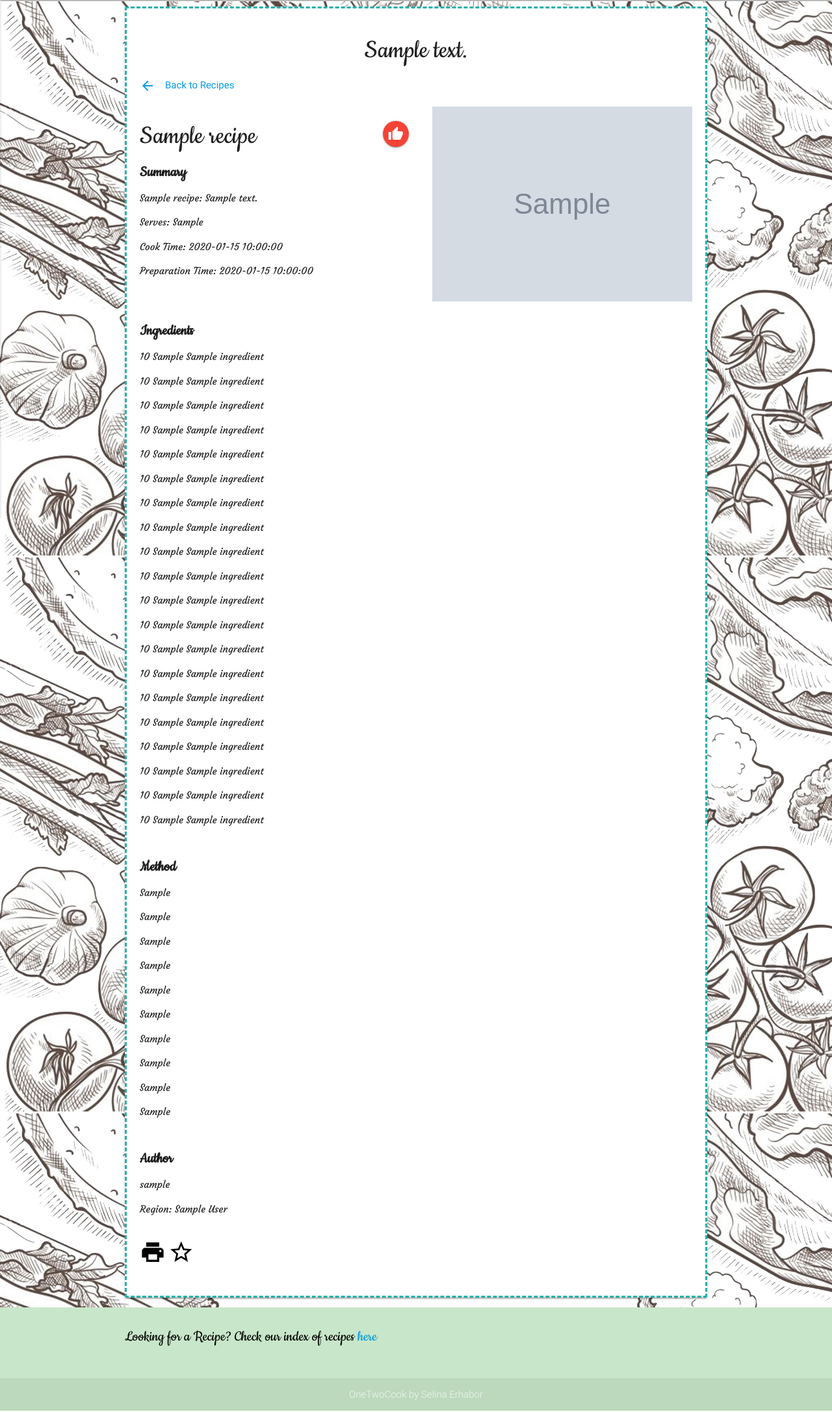
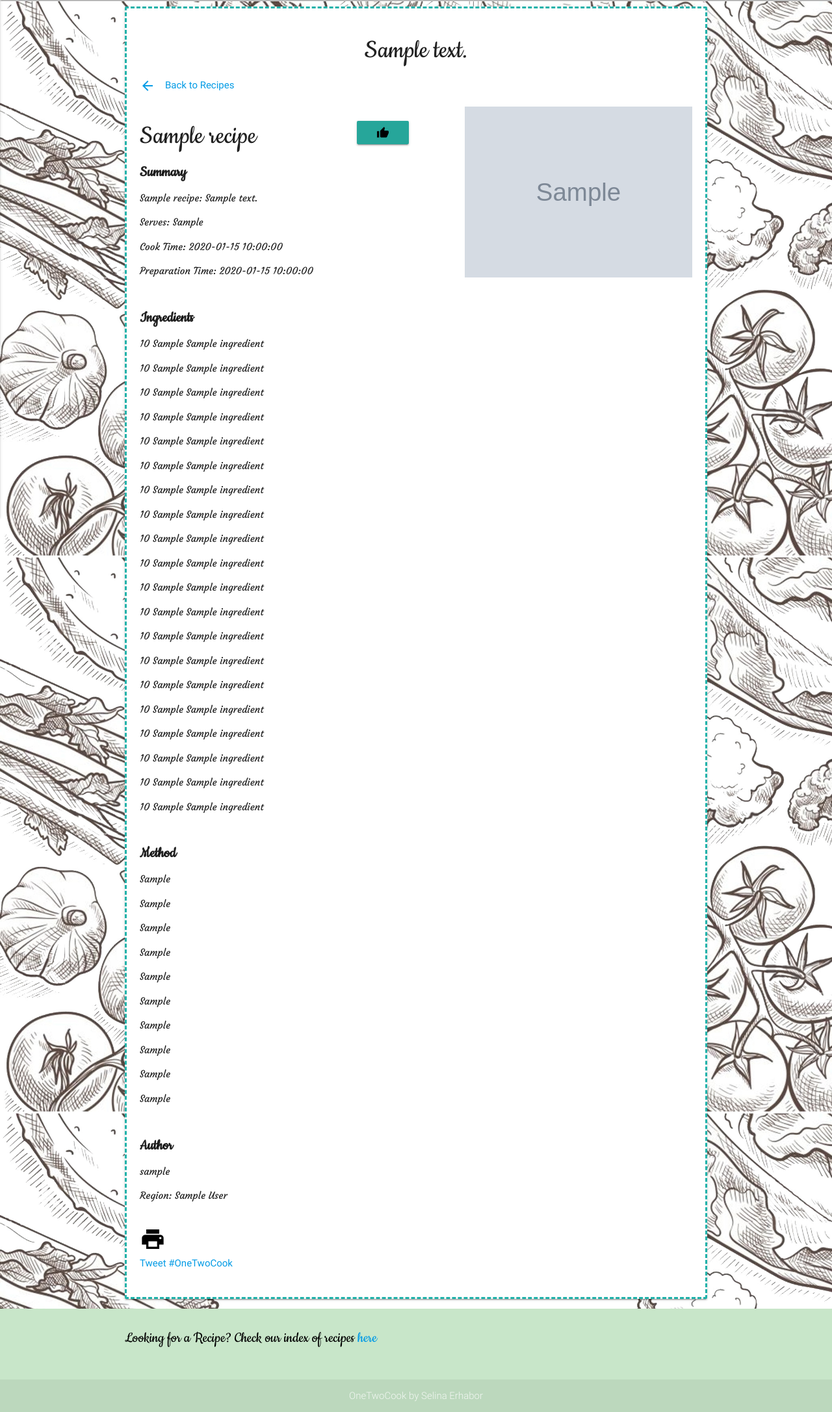
Before and after one commit to selinaerhabor/onetwocook, a Flask app: page /load_recipe/1 in a window 1280 px wide. Shown: the part 64-2237 px from the top of the page at 65% size. Run offline with Flask 2, Linux system fonts and the light colour scheme; the visitor is signed in with stand-in values (Sample User, id 1); grey boxes marked "Sample" are stand-in pictures; a database or web service that is not in the repository returns one stand-in record (values such as "Sample title"); some libraries are stand-ins or nearby versions.

Commit message:
Amendment of code structure to improve readability

```diff
--- a/app.py
+++ b/app.py
@@ -42,19 +42,19 @@ def home(username):
     return render_template('home.html',
     cuisines = mongo.db.cuisines.find().sort('cuisine_type', 1))
 
-### Add a Recipe Page
+### 'Add a Recipe' Page
 @app.route('/add_recipe')
 def add_recipe():
     cuisines = mongo.db.cuisines.find()
     return render_template('addrecipe.html', cuisines = cuisines)
 
-### Manage Your Recipes Page
+### 'Manage Your Recipes' Page
 @app.route('/manage_recipes')
 def manage_recipes():
     return render_template('managerecipes.html',
     recipes = mongo.db.recipes.find({'author.author_username' : session["username"]}))
 
-### Edit Recipe Page (via Manage Your Recipes)
+### 'Edit Recipe' Page (via 'Manage Your Recipes')
 @app.route('/edit_recipe/<recipe_id>')
 def edit_recipe(recipe_id):
     recipe_selected =  mongo.db.recipes.find_one({'_id': ObjectId(recipe_id)})
@@ -72,7 +72,7 @@ def load_recipe(recipe_name):
     return render_template('viewrecipe.html',
     recipes = mongo.db.recipes.find({'recipe_name' : recipe_name}))
 
-### Submission of Add a Recipe Form to mLab Database
+### Submission of 'Add a Recipe' Form to mLab Database
 @app.route('/insert_recipe', methods=['POST'])
 def insert_recipe():
     recipes = mongo.db.recipes
@@ -138,11 +138,18 @@ def insert_recipe():
     })
     return redirect(url_for('add_recipe'))
 
+### Moves recipes to 'Liked Recipe' section (under 'Manage Your Recipes' page)
+@app.route('/liked_recipe/<recipe_id>')
+def like_recipe(recipe_id):
+    mongo.db.recipes.save({'_id': ObjectId(recipe_id)})
+    return redirect(url_for('manage_recipes'))
+
 ### Index of Recipes
 @app.route('/index_of_recipes')
 def index_of_recipes():
     return render_template('indexofrecipes.html',
     recipes = mongo.db.recipes.find().sort('recipe_name', 1))
+
 
 ### Delete a Recipe
 @app.route('/delete_recipe/<recipe_id>')
--- a/static/css/style.css
+++ b/static/css/style.css
@@ -92,7 +92,10 @@ p, h6 {
     border-color: #ff0000;
 }
 
-
+.more_info {
+    color: #ff0000;
+    font-size: 18px;
+}
 
 
 /*----------------------------------------------------------Home/Cuisines Page*/
@@ -207,6 +210,10 @@ p, h6 {
     cursor: pointer;
 }
 
+#thumbsUp {
+    color: #000;
+}
+
 /*------------------------------------------------------------------Login Page*/
 
 .guest {
--- a/templates/base.html
+++ b/templates/base.html
@@ -86,27 +86,58 @@
 
         <!--Materialize 0.100.2 Javascript-->
         <script src="https://cdnjs.cloudflare.com/ajax/libs/materialize/0.100.2/js/materialize.min.js"></script>
+        <!--Twitter Widget Icon (Bottom of Recipe Page)-->
+        <script async src="https://platform.twitter.com/widgets.js" charset="utf-8"></script>
         <!--Custom Javascript-->
         <script type="text/javascript">
             $(document).ready(function(){
+
+                //Materialize - :
                 $('select').material_select();
+
+                //Allows user to print a recipe page:
                 function print(){
                     window.print();
                 }
                 $("#printButton").click(function(){
                     print();
                 });
+
+                /*Allows full access users to upload photo of their recipe on
+                Add a Recipe page */
                 function upload(){
                     document.getElementById("uploadFile").multiple;
                 }
                 $("#uploadFile").click(function(){
                     upload();
                 });
+
+                //Materialize - provides hint on function of feature:
                 $('.tooltipped').tooltip();
+
+                //Materialize - Side Navigation (Smaller screen viewing only):
                 $(".button-collapse").sideNav();
-                // $(".addToFavouritesButton").click(function(){
 
-                // })
+                /*Displays number of times a user has clicked Thumbs Up Button
+                (liked the recipe) */
+                // document.getElementById("count").innerHTML = localStorage.clickcount;
+                // if (localStorage.clickcount == undefined) {
+                //     localStorage.clickcount == 1;
+                // }
+                // $("#thumbsUp").click(function(){
+                //     if (typeof(Storage) !== "undefined") {
+                //         if (localStorage.clickcount) {
+                //             localStorage.clickcount == Number(localStorage.clickcount)+1;
+                //         }
+                //         else {
+                //             localStorage.clickcount = 1;
+                //         }
+                //     document.getElementById("count").innerHTML = localStorage.clickcount;
+                //     }
+                //     else {
+                //         document.getElementById("count").innerHTML = localStorage.clickcount;
+                //     }
+                // });
             });
         </script>
     </body>
--- a/templates/managerecipes.html
+++ b/templates/managerecipes.html
@@ -46,7 +46,7 @@
         <hr>
         <div class="row">
           <div class="col s12">
-            <h3>Liked Recipes</h3>
+            <h3>Saved Recipes</h3>
             {% if recipes %}
               {% for recipe in recipes %}
                 <div class="card">
--- a/templates/recipesforcuisine.html
+++ b/templates/recipesforcuisine.html
@@ -28,7 +28,6 @@
                   <span class="card-title grey-text text-darken-4">
                     <i class="material-icons right">close</i>
                     <h4>{{recipe.recipe_name}}</h4>
-                    <small>Created By: {{recipe.author.author_username}}</small>
                     <hr>
                   </span>
                   <p>{{recipe.recipe_summary}}</p>
--- a/templates/viewrecipe.html
+++ b/templates/viewrecipe.html
@@ -13,7 +13,11 @@
                 </div>
                 <div class="row">
                     <div class="col s12 m6">
-                        <h3>{{recipe.recipe_name}}<a class="btn-floating right red"><i class="material-icons">thumb_up</i></a></h3>
+                        {% if "username" in session %}
+                            <h3>{{recipe.recipe_name}}<a class="btn right" id="thumbsUp"><i class="material-icons">thumb_up</i><span id="count"></span></a></h3>
+                        {% else %}
+                            <h3>{{recipe.recipe_name}}<a class="btn right" href="{{url_for('login')}}"><i class="material-icons">thumb_up</i><span id="count"></span></a></h3>
+                        {% endif %}
                         <h5><b>Summary</b></h5>
                         <p>{{recipe.recipe_name}}: {{recipe.recipe_summary}}</p>
                         <p>Serves: {{recipe.recipe_serves}}</p>
@@ -22,7 +26,7 @@
                     </div>
                     <div class="col s12 m6">
                         <a href ="../../static/images/{{recipe.img_path}}" target="_blank">
-                            <img class="responsive-img right" src="../../static/images/{{recipe.img_path | default('placeholder_image.png')}}"/>
+                            <img class="responsive-img right" width="350" src="../../static/images/{{recipe.img_path | default('placeholder_image.png')}}"/>
                         </a>
                     </div>
                 </div>
@@ -74,17 +78,15 @@
                         <h5><b>Author</b></h5>
                         <p>{{recipe.author.author_username}}</p>
                         <p>Region: {{recipe.author.author_region}}</p>
+                        {% endfor %}
                     </div>
                 </div>
                 <div class="row">
-                    <div class="col s6">
-                        {% if "username" in session %}
-                            <i class="material-icons options" id="printButton">print</i>
-                            <i class="material-icons options" id="addToFavouritesButton">star_border</i>
-                        {% else %}
-                            <i class="material-icons options" id="printButton">print</i>
-                        {% endif %}
-                        {% endfor %}
+                    <div class="col s12">
+                        <i class="material-icons options" id="printButton">print</i>
+                    </div>
+                    <div class="col s12">
+                        <a href="https://twitter.com/intent/tweet?button_hashtag=OneTwoCook&ref_src=twsrc%5Etfw" class="twitter-hashtag-button" data-show-count="false">Tweet #OneTwoCook</a>
                     </div>
                 </div>
             </div>
```
Also changed, not shown: templates/login.html (+3 -5 lines). Lines whose indentation alone changed are shown as unchanged.
